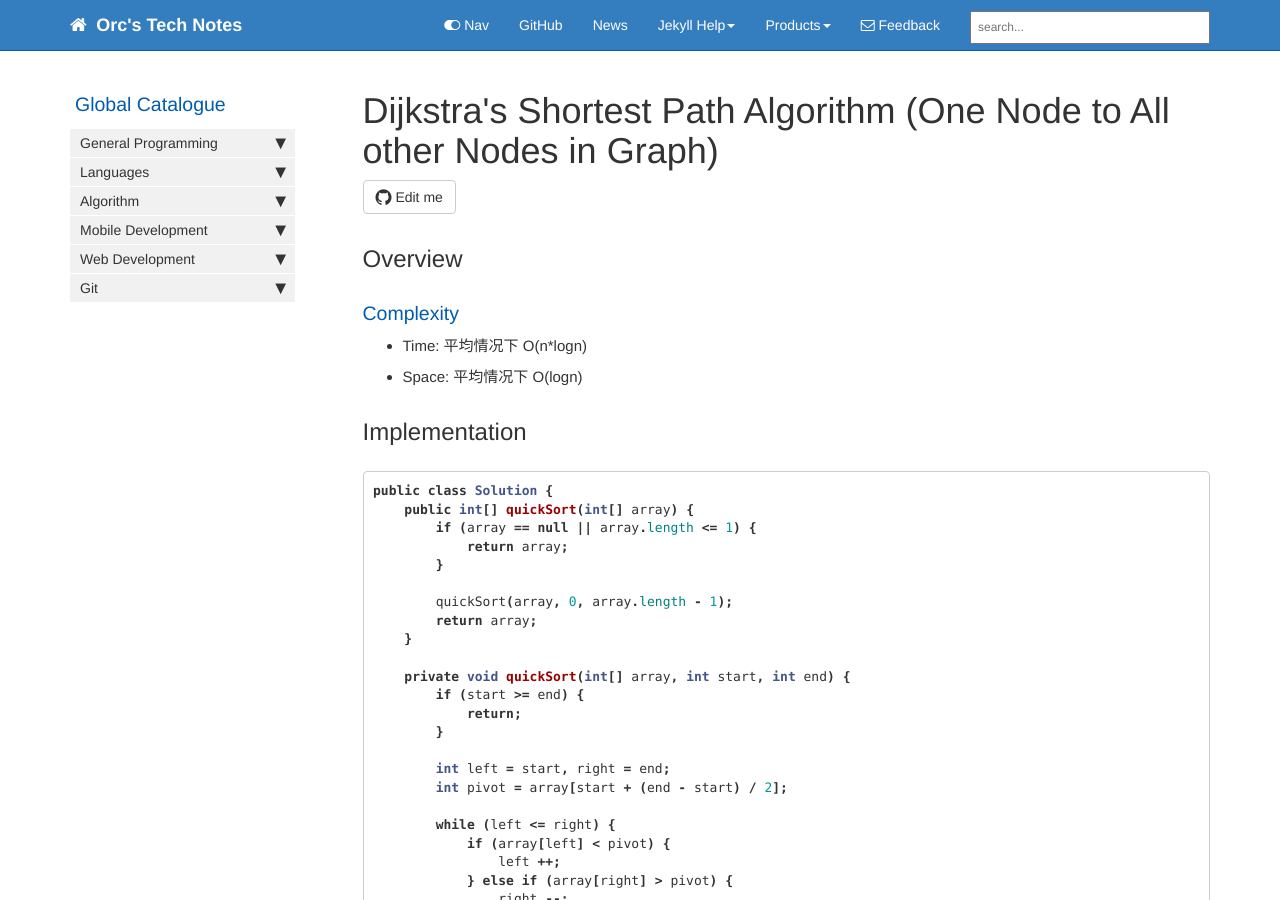
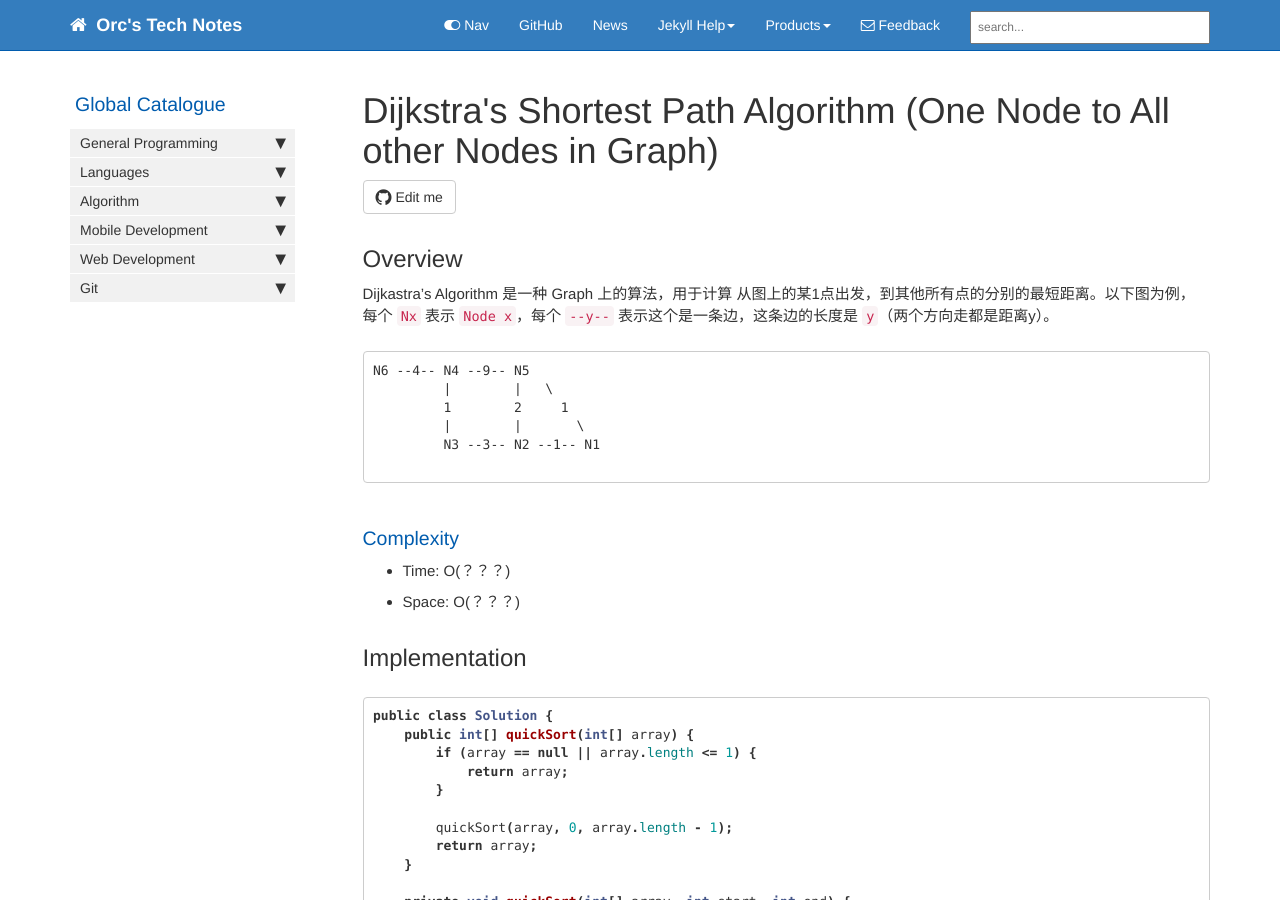
Before and after one commit to HungryOrc/hungryorc.github.io, a Jekyll site: the page built from pages/algorithm/algorithm_dijkstra_shortest_path.md, in a window 1280 px wide and 900 px high. Built offline with Jekyll 4.4.1, drawn with Linux system fonts in a browser that asks for light colours; nearby versions of some CDN libraries; comment, search, counter and statistics services are not loaded.

Commit message:
Update algorithm_dijkstra_shortest_path.md

````diff
--- a/pages/algorithm/algorithm_dijkstra_shortest_path.md
+++ b/pages/algorithm/algorithm_dijkstra_shortest_path.md
@@ -10,10 +10,20 @@ toc: false
 ---
 
 ## Overview
+Dijkastra's Algorithm 是一种 Graph 上的算法，用于计算 从图上的某1点出发，到其他所有点的分别的最短距离。以下图为例，
+每个 `Nx` 表示 `Node x`，每个 `--y--` 表示这个是一条边，这条边的长度是 `y`（两个方向走都是距离y）。
+```
+N6 --4-- N4 --9-- N5
+         |        |   \
+         1        2     1
+         |        |       \
+         N3 --3-- N2 --1-- N1
+
+```
 
 ### Complexity
-* Time: 平均情况下 O(n*logn)
-* Space: 平均情况下 O(logn)
+* Time: O(？？？)
+* Space: O(？？？)
 
 ## Implementation
 
````
